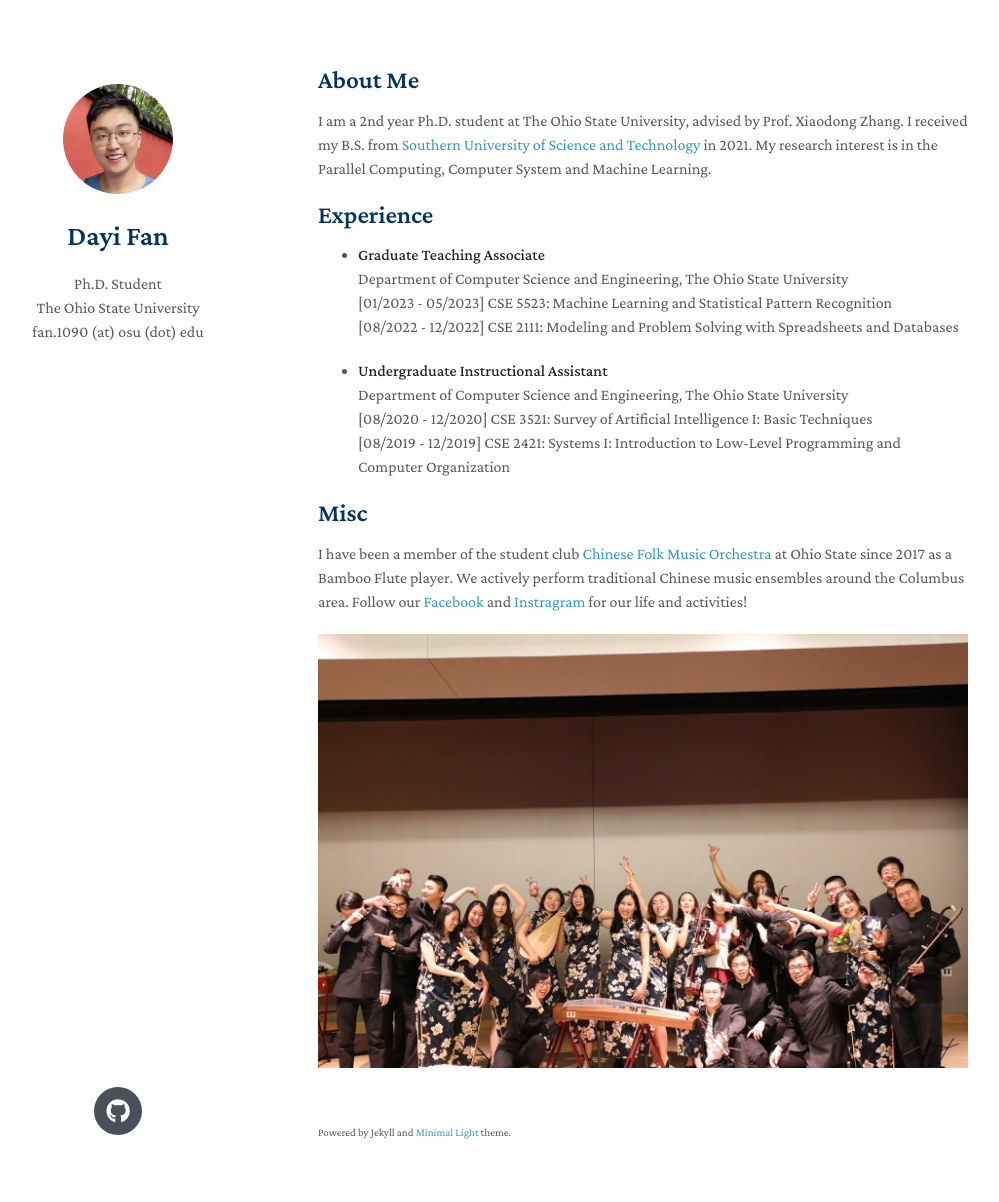
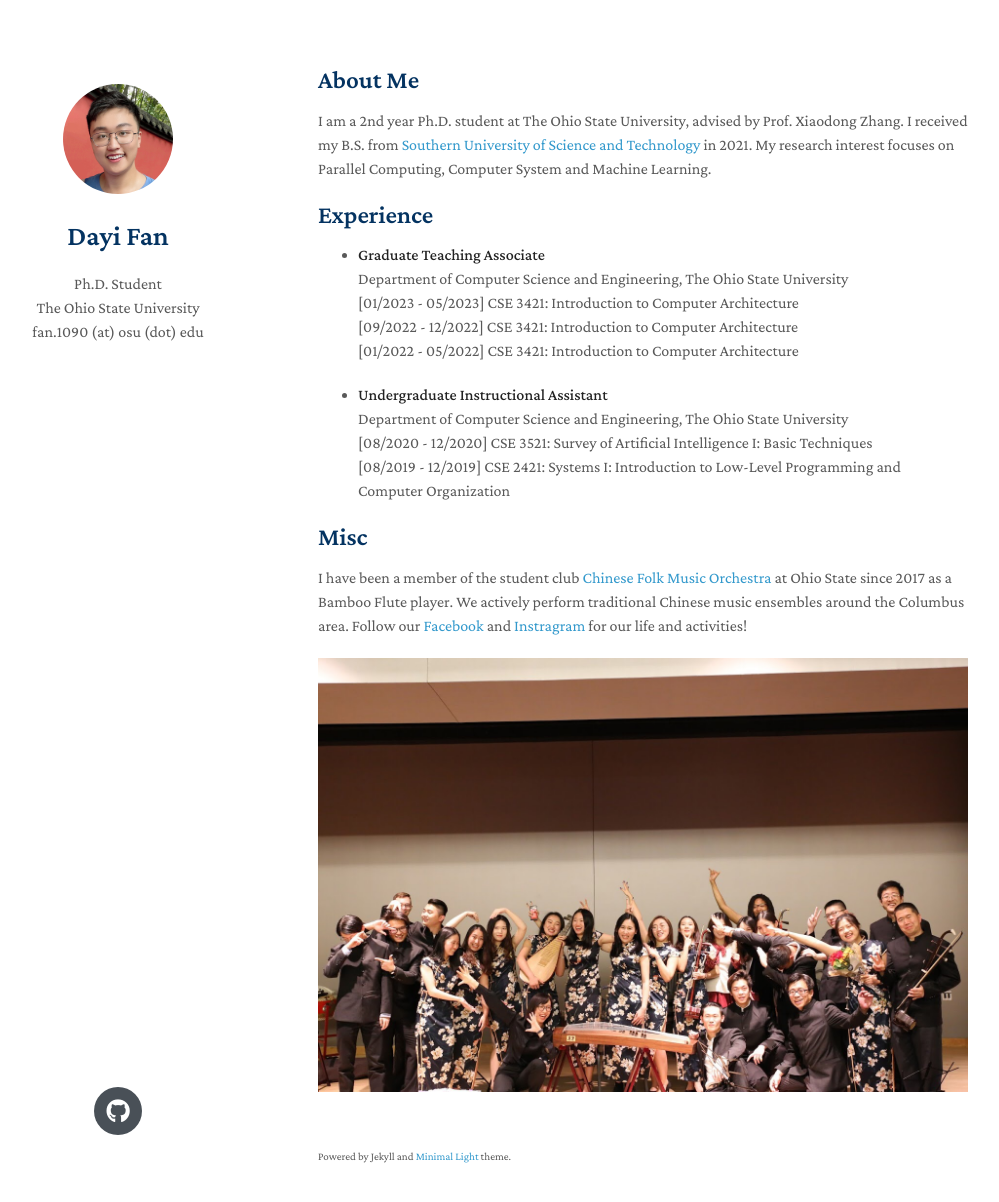
Before and after one commit to Davis-Fan/dayi.io, a Jekyll site: the page built from index.md, in a window 1280 px wide and 1237 px high. Shown: the top 1202 px of the window, without its empty margins (152-1151 px from the left). Built offline with Jekyll 4.4.1, drawn with Linux system fonts in a browser that asks for light colours; nearby versions of some CDN libraries; a style sheet for code colours, icons or effects is not loaded.

Commit message:
Update index.md

```diff
--- a/index.md
+++ b/index.md
@@ -11,7 +11,7 @@ TODO:
 
 ## About Me
 
-I am a 2nd year Ph.D. student at The Ohio State University, advised by Prof. Xiaodong Zhang. I received my B.S. from [Southern University of Science and Technology](http://www.sustech.edu.cn/en) in 2021. My research interest is in the Parallel Computing, Computer System and Machine Learning.
+I am a 2nd year Ph.D. student at The Ohio State University, advised by Prof. Xiaodong Zhang. I received my B.S. from [Southern University of Science and Technology](http://www.sustech.edu.cn/en) in 2021. My research interest focuses on Parallel Computing, Computer System and Machine Learning.
 
 ## Experience
 
@@ -19,9 +19,11 @@ I am a 2nd year Ph.D. student at The Ohio State University, advised by Prof. Xia
   <br>
   Department of Computer Science and Engineering, The Ohio State University
   <br>
-  [01/2023 - 05/2023] CSE 5523: Machine Learning and Statistical Pattern Recognition
+  [01/2023 - 05/2023] CSE 3421: Introduction to Computer Architecture
   <br>
-  [08/2022 - 12/2022] CSE 2111: Modeling and Problem Solving with Spreadsheets and Databases
+  [09/2022 - 12/2022] CSE 3421: Introduction to Computer Architecture
+  <br>
+  [01/2022 - 05/2022] CSE 3421: Introduction to Computer Architecture
 
 - **Undergraduate Instructional Assistant**
   <br>
```
